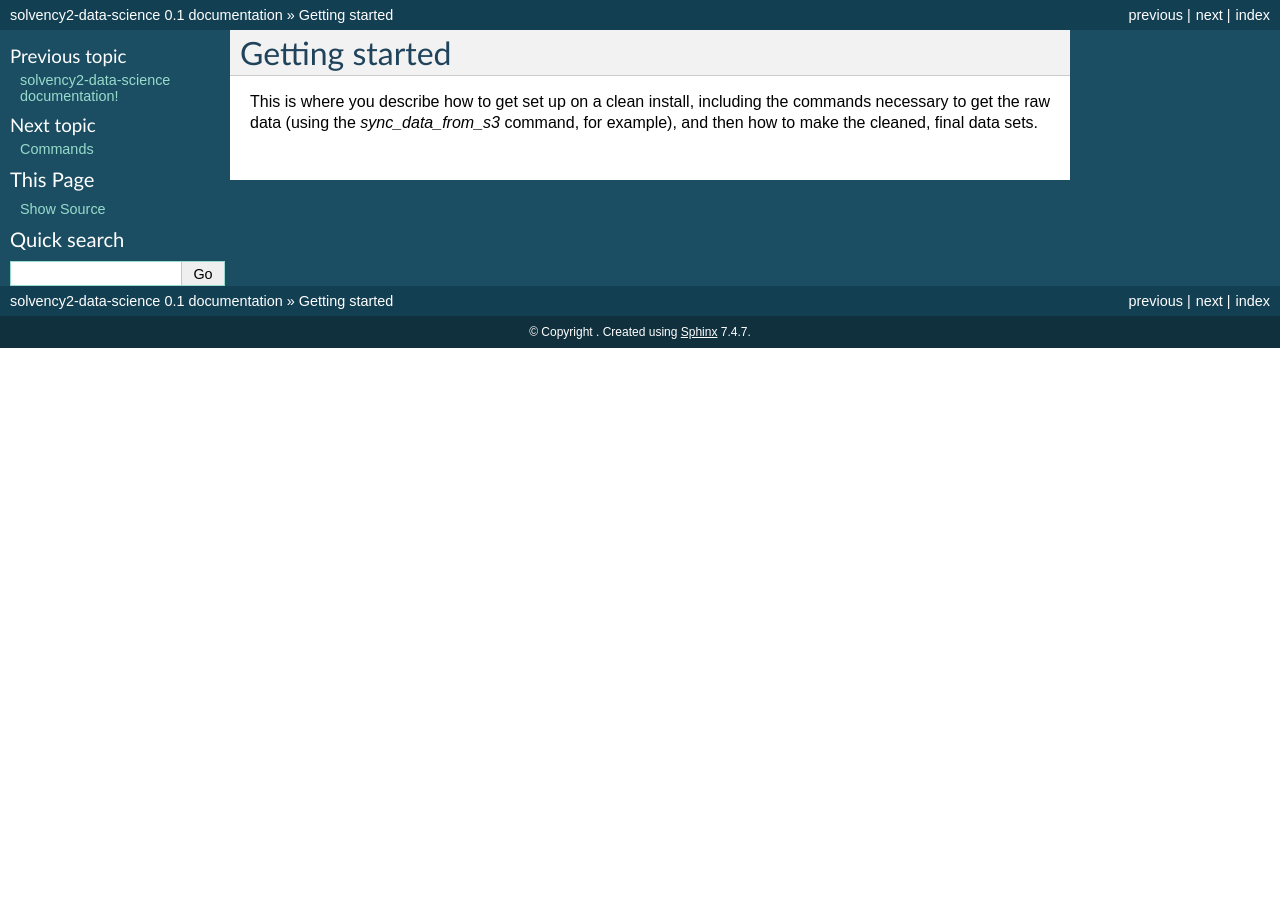
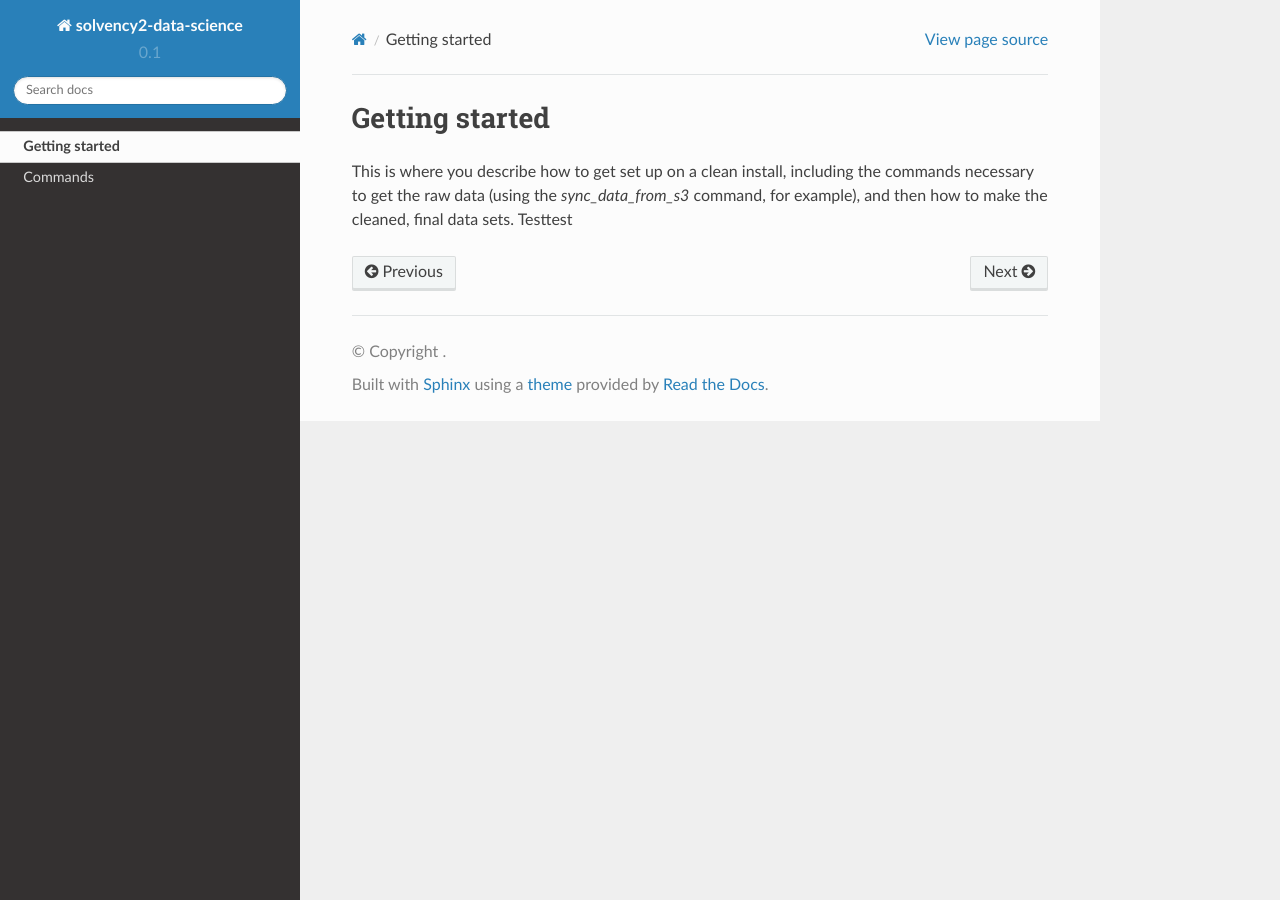
Before and after one commit to zena3/dnb-tutorials, a Sphinx documentation site: the page built from docs/getting-started.rst, in a window 1280 px wide. Built offline with Sphinx 7.4.7 and the Read the Docs theme 2.0.0, drawn with Linux system fonts in a browser that asks for light colours.

```diff
--- a/docs/conf.py
+++ b/docs/conf.py
@@ -91,7 +91,7 @@ pygments_style = 'sphinx'
 
 # The theme to use for HTML and HTML Help pages.  See the documentation for
 # a list of builtin themes.
-html_theme = 'default'
+html_theme = 'sphinx_rtd_theme'
 
 # Theme options are theme-specific and customize the look and feel of a theme
 # further.  For a list of options available for each theme, see the
--- a/docs/getting-started.rst
+++ b/docs/getting-started.rst
@@ -4,3 +4,4 @@ Getting started
 This is where you describe how to get set up on a clean install, including the
 commands necessary to get the raw data (using the `sync_data_from_s3` command,
 for example), and then how to make the cleaned, final data sets.
+Testtest
--- a/docs/index.rst
+++ b/docs/index.rst
@@ -14,6 +14,8 @@ Contents:
    getting-started
    commands
 
+.. include:: ../README.rst
+
 
 
 Indices and tables
```
